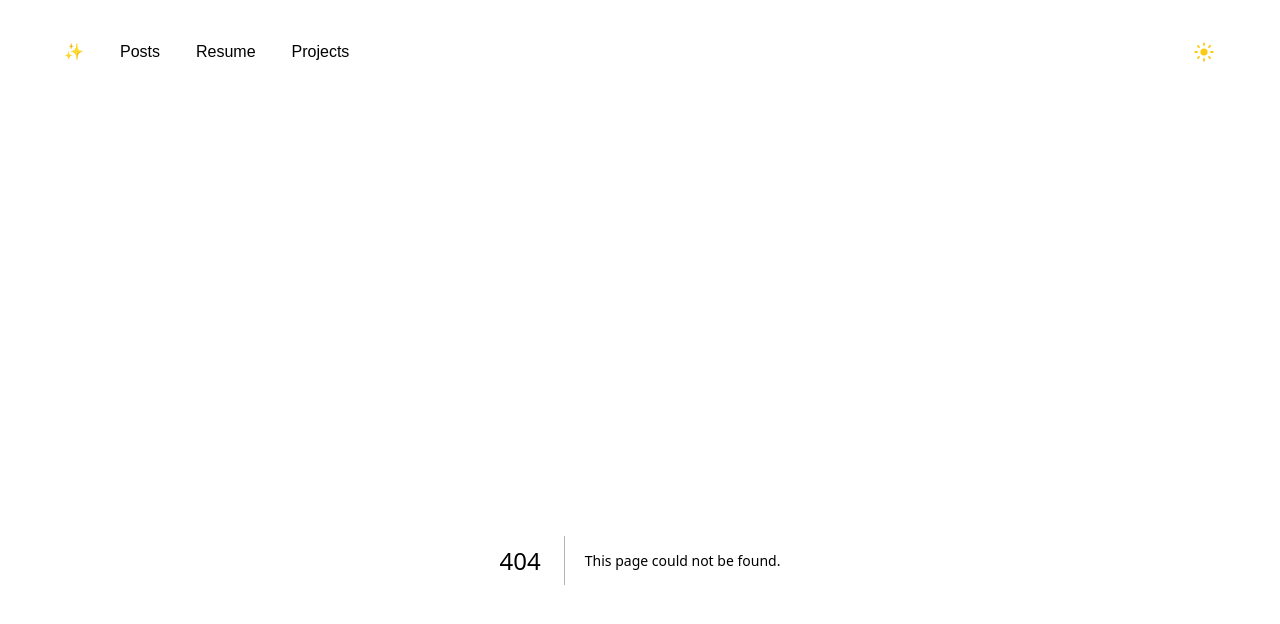
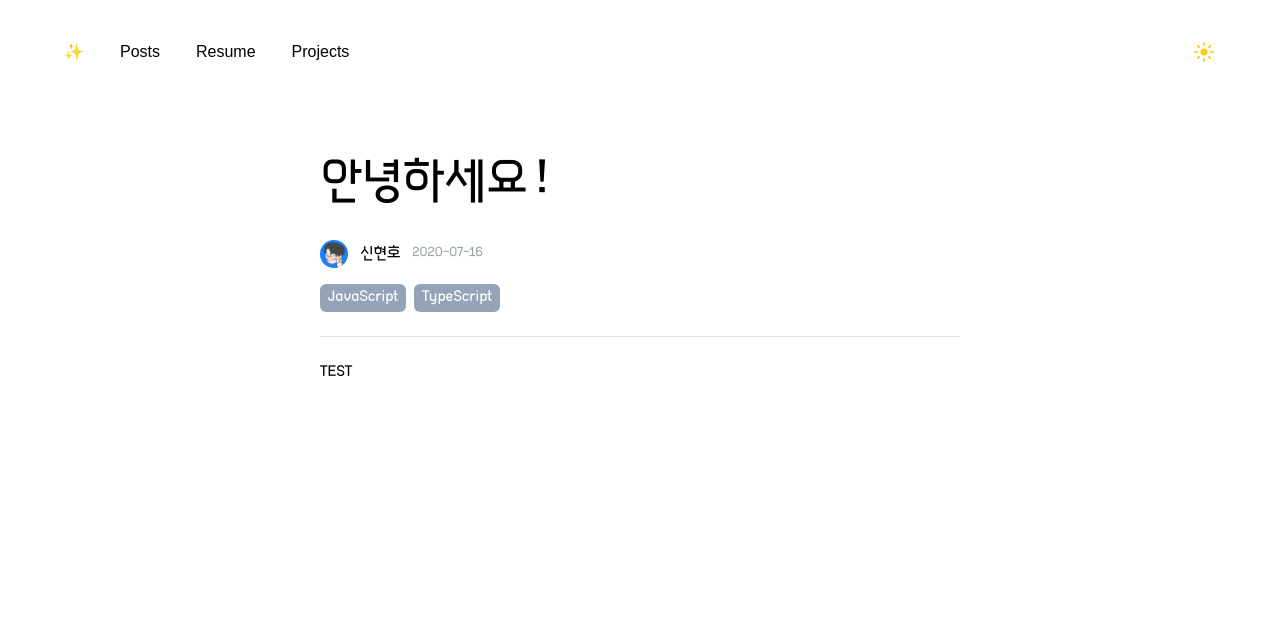
Before and after one commit to SWARVY/Caffhheiene_web, a Next.js app in the folder caffhheiene/: page /posts/1 in a window 1280 px wide. Before the commit this address had no page. Shown: the top 624 px of the page. Built offline with nearby package versions, Linux system fonts and the light colour scheme; a web font is replaced by a local one.

Commit message:
feat : public/blog 내의 마크다운을 파일들의 세부 내용들을 출력하는 세부 페이지 구현

```diff
--- /dev/null
+++ b/caffhheiene/src/app/posts/[id]/page.tsx
@@ -0,0 +1,9 @@
+import PostDetail from '@/containers/posts/PostDetail';
+
+export default function postDetail({ params }: { params: { id: string } }) {
+  return (
+    <div>
+      <PostDetail id={params.id} />
+    </div>
+  );
+}
--- /dev/null
+++ b/caffhheiene/src/containers/posts/MarkdownRenderer.tsx
@@ -0,0 +1,34 @@
+'use client';
+
+import customAtomDark from '@/containers/posts/style/customAtomDark';
+import ReactMarkdown from 'react-markdown';
+import remarkGfm from 'remark-gfm';
+import { Prism as SyntaxHighlighter } from 'react-syntax-highlighter';
+
+interface MarkdownRendererProps {
+  content: string;
+}
+
+export default function MarkdownRenderer({ content }: MarkdownRendererProps) {
+  return (
+    <ReactMarkdown
+      remarkPlugins={[remarkGfm]}
+      components={{
+        code({ node, className, children, ...props }) {
+          const match = /language-(\w+)/.exec(className ?? '');
+          return match != null ? (
+            <SyntaxHighlighter style={customAtomDark as any} PreTag="div" language={match[1]}>
+              {String(children).replace(/\n$/, '')}
+            </SyntaxHighlighter>
+          ) : (
+            <code className={className ?? ''} {...props}>
+              {children}
+            </code>
+          );
+        },
+      }}
+    >
+      {content}
+    </ReactMarkdown>
+  );
+}
--- /dev/null
+++ b/caffhheiene/src/containers/posts/PostDetail.tsx
@@ -0,0 +1,41 @@
+import { USER } from '@/constants/user';
+import MarkdownRenderer from '@/containers/posts/MarkdownRenderer';
+import { getDetailPostData } from '@/utils/getPostData';
+import Image from 'next/image';
+
+export default function PostDetail({ id }: { id: string }) {
+  const postData = getDetailPostData(Number(id));
+
+  return (
+    <div className="grid gap-6">
+      <div className="grid gap-8">
+        <h1 className="text-5xl">{postData.data.title}</h1>
+        <div className="grid gap-4">
+          <div className="flex items-center gap-3">
+            <Image
+              className="rounded-full w-7 h-7"
+              src="/images/Profile_glassed_icon.jpg"
+              alt="profile"
+              width={32}
+              height={32}
+            />
+            <h1 className="text-md">{USER.name}</h1>
+            <h1 className="text-sm text-gray-400">{postData.data.date}</h1>
+          </div>
+          <div className="flex gap-2">
+            {postData.data.category.map((tag: string, idx: number) => (
+              <div
+                key={idx}
+                className="flex bg-slate-400 text-white pt-0.5 pb-0.5 pl-2 pr-2 rounded-md "
+              >
+                {tag}
+              </div>
+            ))}
+          </div>
+        </div>
+      </div>
+      <hr />
+      <MarkdownRenderer content={postData.content} />
+    </div>
+  );
+}
--- /dev/null
+++ b/caffhheiene/src/containers/posts/style/customAtomDark.ts
@@ -0,0 +1,153 @@
+export default {
+  'code[class*="language-"]': {
+    color: '#c5c8c6',
+    textShadow: '0 1px rgba(0, 0, 0, 0.3)',
+    fontFamily: 'MABINOGI_Classic, monospace',
+    direction: 'ltr',
+    textAlign: 'left',
+    whiteSpace: 'pre',
+    wordSpacing: '5px',
+    wordBreak: 'normal',
+    lineHeight: '1.5',
+    MozTabSize: '2',
+    OTabSize: '2',
+    tabSize: '2',
+    WebkitHyphens: 'none',
+    MozHyphens: 'none',
+    msHyphens: 'none',
+    hyphens: 'none',
+  },
+  'pre[class*="language-"]': {
+    color: '#c5c8c6',
+    textShadow: '0 1px rgba(0, 0, 0, 0.3)',
+    fontFamily: 'MABINOGI_Classic, monospace',
+    direction: 'ltr',
+    textAlign: 'left',
+    whiteSpace: 'pre',
+    wordSpacing: '5px',
+    wordBreak: 'normal',
+    lineHeight: '1.5',
+    MozTabSize: '2',
+    OTabSize: '2',
+    tabSize: '2',
+    WebkitHyphens: 'none',
+    MozHyphens: 'none',
+    msHyphens: 'none',
+    hyphens: 'none',
+    padding: '1em',
+    margin: '.5em 0',
+    overflow: 'auto',
+    borderRadius: '0.3em',
+    background: '#1d1f21',
+  },
+  ':not(pre) > code[class*="language-"]': {
+    background: '#1d1f21',
+    padding: '.1em',
+    borderRadius: '.3em',
+  },
+  comment: {
+    color: '#7C7C7C',
+  },
+  prolog: {
+    color: '#7C7C7C',
+  },
+  doctype: {
+    color: '#7C7C7C',
+  },
+  cdata: {
+    color: '#7C7C7C',
+  },
+  punctuation: {
+    color: '#c5c8c6',
+  },
+  '.namespace': {
+    Opacity: '.7',
+  },
+  property: {
+    color: '#96CBFE',
+  },
+  keyword: {
+    color: '#96CBFE',
+  },
+  tag: {
+    color: '#96CBFE',
+  },
+  'class-name': {
+    color: '#FFFFB6',
+    textDecoration: 'underline',
+  },
+  boolean: {
+    color: '#99CC99',
+  },
+  constant: {
+    color: '#99CC99',
+  },
+  symbol: {
+    color: '#f92672',
+  },
+  deleted: {
+    color: '#f92672',
+  },
+  number: {
+    color: '#FF73FD',
+  },
+  selector: {
+    color: '#A8FF60',
+  },
+  'attr-name': {
+    color: '#A8FF60',
+  },
+  string: {
+    color: '#A8FF60',
+  },
+  char: {
+    color: '#A8FF60',
+  },
+  builtin: {
+    color: '#A8FF60',
+  },
+  inserted: {
+    color: '#A8FF60',
+  },
+  variable: {
+    color: '#C6C5FE',
+  },
+  operator: {
+    color: '#EDEDED',
+  },
+  entity: {
+    color: '#FFFFB6',
+    cursor: 'help',
+  },
+  url: {
+    color: '#96CBFE',
+  },
+  '.language-css .token.string': {
+    color: '#87C38A',
+  },
+  '.style .token.string': {
+    color: '#87C38A',
+  },
+  atrule: {
+    color: '#F9EE98',
+  },
+  'attr-value': {
+    color: '#F9EE98',
+  },
+  function: {
+    color: '#DAD085',
+  },
+  regex: {
+    color: '#E9C062',
+  },
+  important: {
+    color: '#fd971f',
+    fontWeight: 'bold',
+  },
+  bold: {
+    fontWeight: 'bold',
+  },
+  italic: {
+    fontStyle: 'italic',
+  },
+};
```
